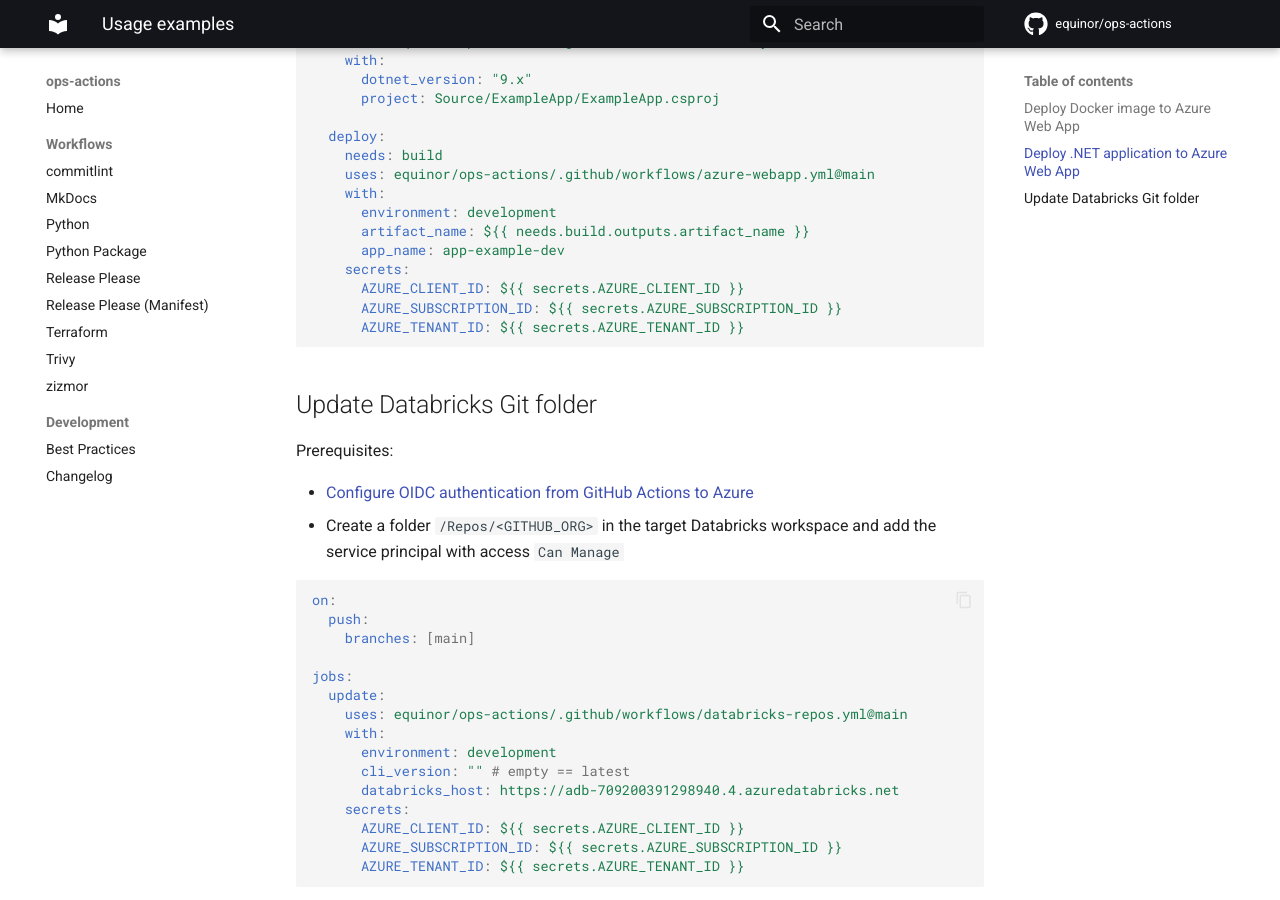
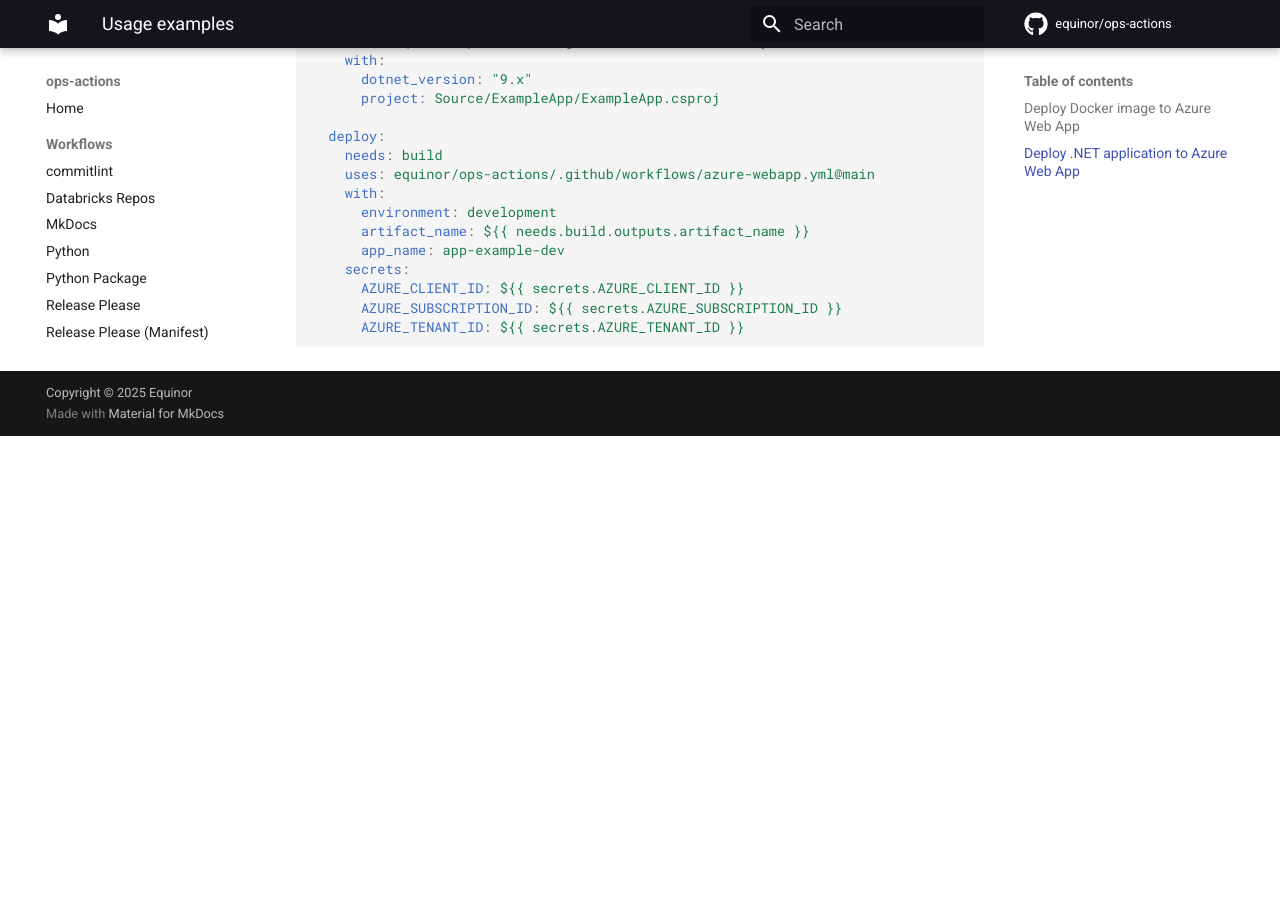
Before and after one commit to equinor/ops-actions, an MkDocs documentation site: the page built from docs/usage-examples.md, in a window 1280 px wide and 900 px high, scrolled down 1162 px. Built offline with MkDocs 1.6.1 and Material for MkDocs 9.7.7, drawn with Linux system fonts in a browser that asks for light colours; comment, search, counter and statistics services are not loaded; after the commit the page ends 1598 px from its top, so only the background shows below that.

Commit message:
docs(databricks-repos): add initial workflow documentation (#923)

````diff
--- a/docs/usage-examples.md
+++ b/docs/usage-examples.md
@@ -67,28 +67,3 @@
       AZURE_SUBSCRIPTION_ID: ${{ secrets.AZURE_SUBSCRIPTION_ID }}
       AZURE_TENANT_ID: ${{ secrets.AZURE_TENANT_ID }}
 ```
-
-## Update Databricks Git folder
-
-Prerequisites:
-
-- [Configure OIDC authentication from GitHub Actions to Azure](https://github.com/equinor/azure-github-oidc-template)
-- Create a folder `/Repos/<GITHUB_ORG>` in the target Databricks workspace and add the service principal with access `Can Manage`
-
-```yaml
-on:
-  push:
-    branches: [main]
-
-jobs:
-  update:
-    uses: equinor/ops-actions/.github/workflows/databricks-repos.yml@main
-    with:
-      environment: development
-      cli_version: "" # empty == latest
-      databricks_host: https://adb-709200391298940.4.azuredatabricks.net
-    secrets:
-      AZURE_CLIENT_ID: ${{ secrets.AZURE_CLIENT_ID }}
-      AZURE_SUBSCRIPTION_ID: ${{ secrets.AZURE_SUBSCRIPTION_ID }}
-      AZURE_TENANT_ID: ${{ secrets.AZURE_TENANT_ID }}
-```
--- a/mkdocs.yml
+++ b/mkdocs.yml
@@ -34,6 +34,7 @@
   - Home: index.md
   - Workflows:
       - commitlint: workflows/commitlint.md
+      - Databricks Repos: workflows/databricks-repos.md
       - MkDocs: workflows/mkdocs.md
       - Python: workflows/python.md
       - Python Package: workflows/python-package.md
````
Also changed, not shown: docs/workflows/databricks-repos.md (added, +82 -0 lines).
